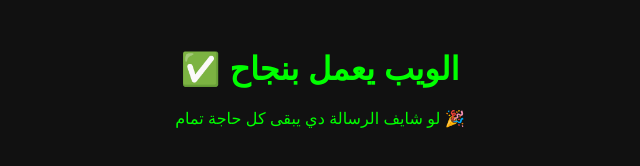
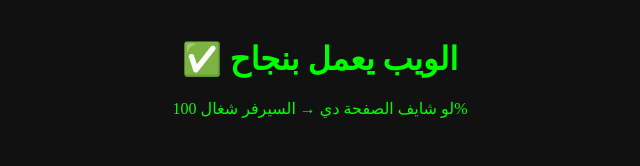
Before and after one commit to Ahmedalaa12122002/Croply, a plain HTML site: page web/index.html in a window 1280 px wide. Shown: the whole page, without its empty margins (320-960 px from the left). Drawn offline with Linux system fonts and the light colour scheme.

Commit message:
Update index.html

```diff
--- a/web/index.html
+++ b/web/index.html
@@ -1,20 +1,11 @@
 <!DOCTYPE html>
 <html lang="ar">
 <head>
-  <meta charset="UTF-8">
-  <title>Telegram WebApp</title>
-  <style>
-    body {
-      background: #111;
-      color: #0f0;
-      font-family: Arial;
-      text-align: center;
-      margin-top: 50px;
-    }
-  </style>
+    <meta charset="UTF-8">
+    <title>WebApp Test</title>
 </head>
-<body>
-  <h1>✅ الويب يعمل بنجاح</h1>
-  <p>لو شايف الرسالة دي يبقى كل حاجة تمام 🎉</p>
+<body style="background:#111;color:#0f0;text-align:center;margin-top:40px">
+    <h1>✅ الويب يعمل بنجاح</h1>
+    <p>لو شايف الصفحة دي → السيرفر شغال 100%</p>
 </body>
 </html>
```
